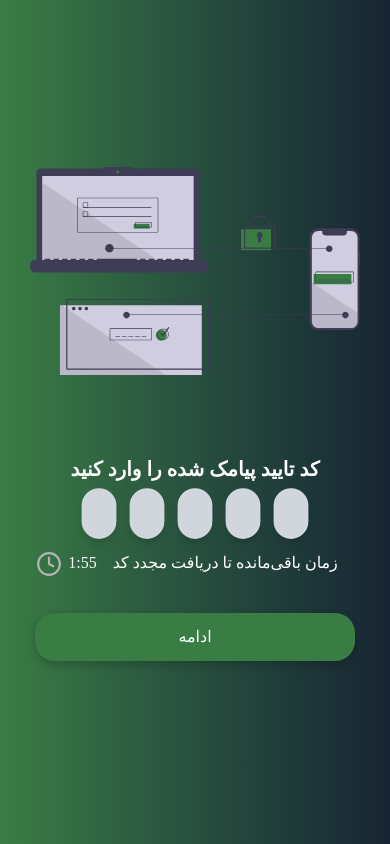
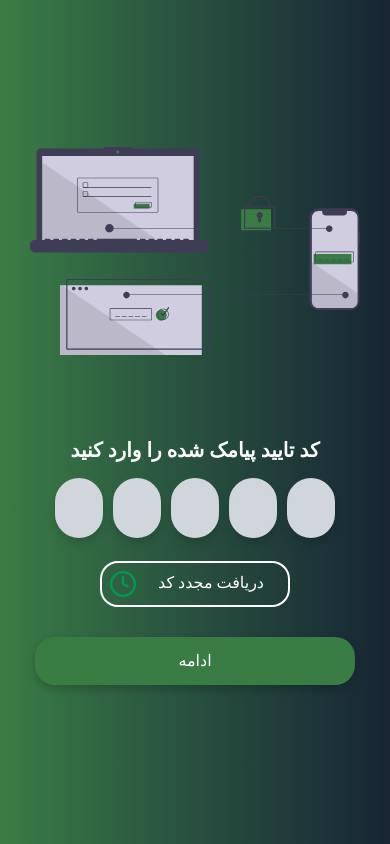
Before and after one commit to NiflheimDevs/FrontEnd, a React (Vite) app in the folder niflheim/: page /verify in a window 390 px wide. Built offline with nearby package versions, Linux system fonts and the light colour scheme.

Commit message:
fix(mobileverify): modify styles

```diff
--- a/niflheim/src/pages/MobileVerify.tsx
+++ b/niflheim/src/pages/MobileVerify.tsx
@@ -6,7 +6,7 @@ import OtpInput from 'react-otp-input';
 
 const MobileVerify = () => {
     const [token, setTokens] = useState<string>("");
-    const [timeLeft, setTimeLeft] = useState(120);
+    const [timeLeft, setTimeLeft] = useState(5);
     const [isScaled, setIsScaled] = useState(false);
 
     useEffect(() => {
@@ -70,15 +70,15 @@ const MobileVerify = () => {
                                 value={token}
                                 onChange={setTokens}
                                 numInputs={5}
-                                containerStyle={"w-full justify-center items-center flex"}
+                                containerStyle={"w-full md:mt-5 sm:mt-5 mt-7 justify-center items-center flex"}
                                 inputType="tel"
-                                inputStyle={"flex md:h-[46px] sm:h-[46px] h-[35px] md:scale-125 sm:scale-125 scale-145 font-[vazirmatn] font-normal md:text-[33px] sm:text-[33px] text-[24px] text-black text-center bg-gray-300 rounded-[18px] border-2 border-gray-300 transition-all ease-in-out duration-300 shadow-md focus:outline-none focus:border-blue-500 focus:bg-white focus:shadow-lg md:mx-[15px] sm:mx-[15px] mx-[12px]"}
+                                inputStyle={"flex md:h-[43px] sm:h-[46px] h-[30px] md:scale-135 sm:scale-135 scale-200 font-[vazirmatn] font-normal md:text-[33px] sm:text-[33px] text-[24px] text-black text-center bg-gray-300 rounded-[18px] border-2 border-gray-300 transition-all ease-in-out duration-300 shadow-md focus:outline-none focus:border-blue-500 focus:bg-white focus:shadow-lg md:mx-[15px] sm:mx-[15px] mx-[17px]"}
                                 renderInput={(props) => <input {...props} />}
                             />
                         </motion.div>
                     </div>
 
-                    <div className="flex w-fit h-fit flex-row mt-5 justify-center">
+                    <div className={`flex w-fit h-fit flex-row md:mt-8 sm:mt-8 mt-10 justify-center ${timeLeft != 0 ? "" : "ring-2 p-2 rounded-2xl"}`}>
                         <motion.div
                             key="verify3"
                             initial={{ opacity: 0, x: -50 }}
@@ -87,15 +87,17 @@ const MobileVerify = () => {
                             transition={{ duration: 0.6, ease: "easeInOut" }}
                             >
                             <div className="flex flex-row w-fit h-fit mx-4">
-                                {timeLeft != 0
-                                ?
+                                {timeLeft != 0 ?
                                 <p className={`w-fit text-right md:text-[20px] sm:text-[18px] text-[16px] text-white font-[vazirmatn] font-normal`}>
-                                    زمان باقی‌مانده تا دریافت مجدد کد
+                                    دریافت مجدد کد
                                 </p>
                                 :
-                                <p className={`w-fit text-right md:text-[20px] sm:text-[18px] text-[16px] text-white font-[vazirmatn] font-normal`}>
-                                    برای دریافت مجدد کد کلیک کنید
-                                </p>
+                                <button className={`cursor-pointer w-fit h-fit`}
+                                    onClick={handleTimeOut}>
+                                    <p className={`w-fit text-right md:text-[20px] sm:text-[18px] text-[16px] text-white font-[vazirmatn] font-normal`}>
+                                        دریافت مجدد کد
+                                    </p>
+                                </button>
                                 }
                             </div>
 
@@ -148,7 +150,7 @@ const MobileVerify = () => {
                         </motion.div>
                     </div>
 
-                    <div className="flex w-fit h-fit my-4">
+                    <div className="flex w-fit h-fit my-3">
                         <motion.div
                             key="verify6"
                             initial={{ opacity: 0, x: -50 }}
```
